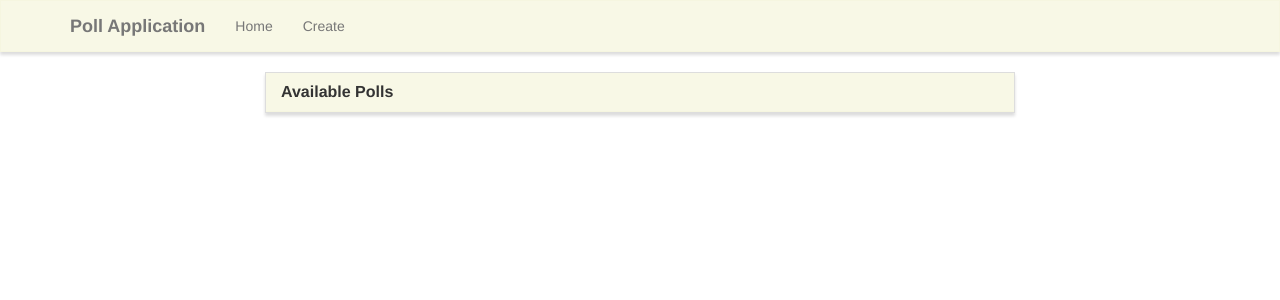
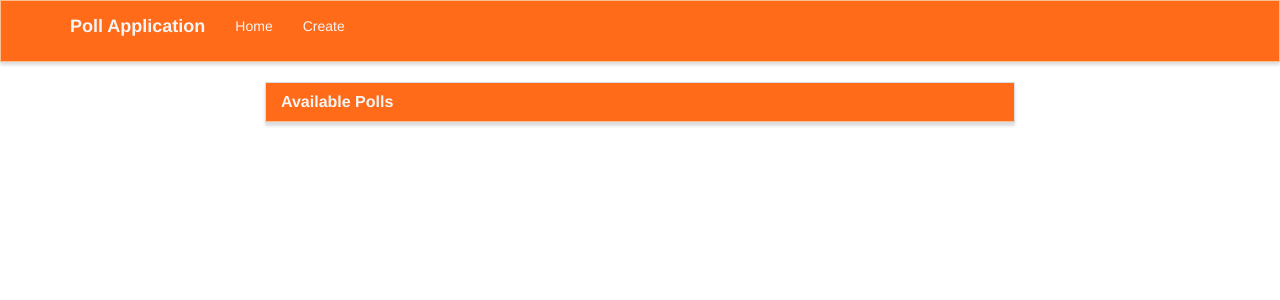
Before and after one commit to surbhigoel191/poll-app, a Django app: page / in a window 1280 px wide. Shown: the top 300 px of the page. Run offline with Django 3.2, Linux system fonts and the light colour scheme; data that the repository does not hold is empty; some libraries are stand-ins or nearby versions.

Commit message:
Second commit

```diff
--- a/poll_project/poll/static/style.css
+++ b/poll_project/poll/static/style.css
@@ -2,25 +2,25 @@
 	border-radius: 0;
 }
 .navbar-default {
-    background-color: rgba(245, 245, 220, .7);
+    background-color: #FF6B18;
     border-color: rgba(245, 245, 220, .6);
     box-shadow: 0px 3px 3px 0px #ddd;
 }
 .navbar-default .navbar-nav>.active>a,
 .navbar-default .navbar-nav>.active>a:focus,
 .navbar-default .navbar-nav>.active>a:hover {
-    background-color: rgba(245, 245, 220, .9);
+    background-color: #FF6B18;
     border-bottom: 4px solid #ddd;
 }
 .panel-default > .panel-heading {
-    color: #333;
-    background-color: rgba(245, 245, 220, .7);
+    color: #FF6B18;
+    background-color: #FF6B18;
     border-color: rgba(245, 245, 220, .6);
     border-top-left-radius: 0;
 	border-top-right-radius: 0;
 }
 .panel-footer {
-	background-color: rgba(245, 245, 220, .5);
+	background-color: #FF6B18;
     border-color: rgba(245, 245, 220, .4);
 }
 .panel {
@@ -28,4 +28,5 @@
 }
 a.navbar-brand, .panel-title {
 	font-weight: bolder;
+    color: #F5F5F5
 }
--- a/poll_project/poll/templates/poll/base.html
+++ b/poll_project/poll/templates/poll/base.html
@@ -8,7 +8,6 @@
 		<meta name="viewport" content="width=device-width, initial-scale=1">
 		<title>{% block title %}{% endblock %}</title>
 
-		<!-- Bootstrap CSS -->
 		<link rel="stylesheet" href="https://maxcdn.bootstrapcdn.com/bootstrap/3.3.7/css/bootstrap.min.css" integrity="sha384-BVYiiSIFeK1dGmJRAkycuHAHRg32OmUcww7on3RYdg4Va+PmSTsz/K68vbdEjh4u" crossorigin="anonymous">
 		<link rel="stylesheet" type="text/css" href="{% static 'style.css' %}" />
 
@@ -16,7 +15,6 @@
 	<body>
 		<nav class="navbar navbar-default" role="navigation">
 			<div class="container">
-				<!-- Brand and toggle get grouped for better mobile display -->
 				<div class="navbar-header">
 					<button type="button" class="navbar-toggle" data-toggle="collapse" data-target=".navbar-ex1-collapse">
 						<span class="sr-only">Toggle navigation</span>
@@ -24,16 +22,15 @@
 						<span class="icon-bar"></span>
 						<span class="icon-bar"></span>
 					</button>
-					<a class="navbar-brand" href="{% url 'home' %}">Poll Application</a>
+					<a class="navbar-brand" href="{% url 'home' %}" style="color: #F5F5F5">Poll Application</a>
 				</div>
 
-				<!-- Collect the nav links, forms, and other content for toggling -->
 				<div class="collapse navbar-collapse navbar-ex1-collapse">
 					<ul class="nav navbar-nav">
-						<li><a href="{% url 'home' %}">Home</a></li>
-						<li><a href="{% url 'create' %}">Create</a></li>
+						<li><a href="{% url 'home' %}"><p style="color: #F5F5F5">Home</p></a></li>
+						<li><a href="{% url 'create' %}"><p style="color: #F5F5F5">Create</p></a></li>
 					</ul>
-				</div><!-- /.navbar-collapse -->
+				</div>
 			</div>
 		</nav>
 
--- a/poll_project/poll/templates/poll/results.html
+++ b/poll_project/poll/templates/poll/results.html
@@ -27,4 +27,5 @@
         </div>
     </div>
 </div>
+
 {% endblock %}
```
